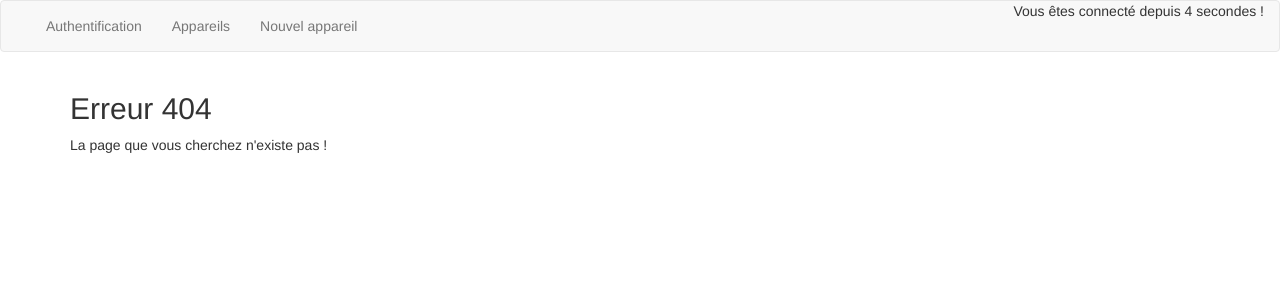
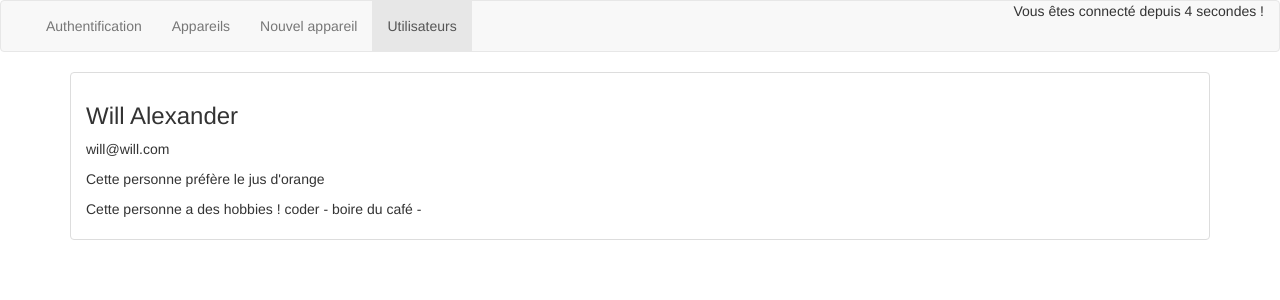
Before and after one commit to FlowCAD/ocr-tuto-angular-appareils, an Angular app: page /users in a window 1280 px wide. Before the commit this address led to /not-found. Shown: the top 300 px of the page. Built offline with nearby package versions, Linux system fonts and the light colour scheme.

Commit message:
Preparing the project for the reactiveForm

```diff
--- a/src/app/app.component.html
+++ b/src/app/app.component.html
@@ -5,6 +5,7 @@
         <li routerLinkActive="active"><a routerLink="auth">Authentification</a></li>
         <li routerLinkActive="active"><a routerLink="appareils">Appareils</a></li>
         <li routerLinkActive="active"><a routerLink="edit">Nouvel appareil</a></li>
+        <li routerLinkActive="active"><a routerLink="users">Utilisateurs</a></li>
       </ul>
       <div class="navbar-right">
         <p>Vous êtes connecté depuis {{ secondes }} secondes !</p>
--- a/src/app/services/user.ts
+++ b/src/app/services/user.service.ts
@@ -2,7 +2,9 @@
 import { Subject } from 'rxjs';
 
 export class UserService {
-    private users: User[];
+    private users: User[] = [
+        new User('Will', 'Alexander', 'will@will.com', 'jus d\'orange', ['coder', 'boire du café'])
+    ];
     userSubject = new Subject<User[]>();
 
     emitUsers() {
--- /dev/null
+++ b/src/app/user-list/user-list.component.html
@@ -0,0 +1,11 @@
+<ul class="list-group">
+  <li class="list-group-item" *ngFor="let user of users">
+    <h3>{{ user.firstName}} {{ user.lastName }}</h3>
+    <p> {{ user.email }}</p>
+    <p>Cette personne préfère le {{ user.drinkPreference }}</p>
+    <p *ngIf="user.hobbies && user.hobbies.length > 0">
+      Cette personne a des hobbies !
+      <span *ngFor="let hobby of user.hobbies">{{ hobby }} - </span>
+    </p>
+  </li>
+</ul>
--- /dev/null
+++ b/src/app/user-list/user-list.component.ts
@@ -0,0 +1,32 @@
+import { Component, OnDestroy, OnInit } from '@angular/core';
+import { User } from '../models/User.model';
+import { Subscription } from 'rxjs';
+
+import { UserService } from '../services/user.service';
+
+@Component({
+  selector: 'app-user-list',
+  templateUrl: './user-list.component.html',
+  styleUrls: ['./user-list.component.scss']
+})
+export class UserListComponent implements OnInit, OnDestroy {
+
+  users: User[];
+  userSubscription: Subscription;
+
+  constructor(private userService: UserService) { }
+
+  ngOnInit() {
+    this.userSubscription = this.userService.userSubject.subscribe(
+      (users: User[]) => {
+        this.users = users;
+      }
+    );
+    this.userService.emitUsers();
+  }
+
+  ngOnDestroy() {
+    this.userSubscription.unsubscribe();
+  }
+
+}
```
Also changed, not shown: src/app/app.module.ts (+7 -3 lines), src/app/user-list/user-list.component.scss (added).
